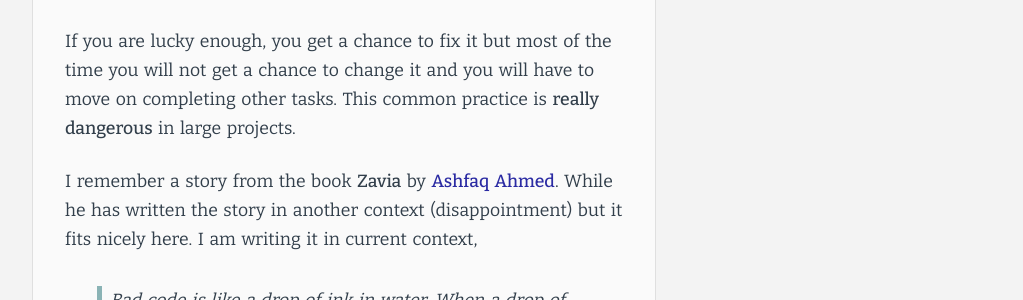
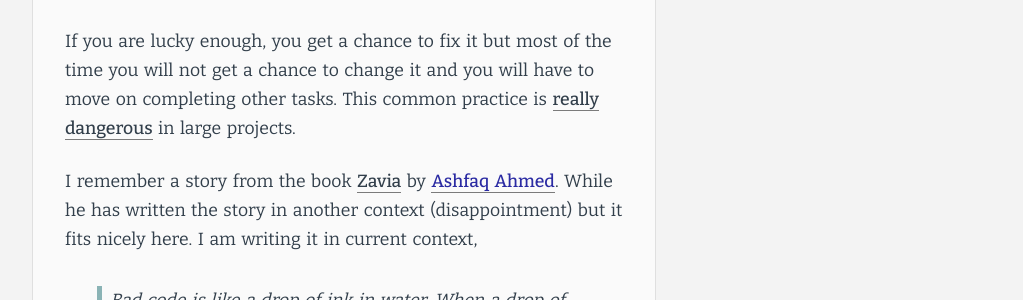
Before and after one commit to multixlab/multixlab.github.io, a Jekyll site: the page built from _posts/2017-03-12-why-should-i-fix-it.md, in a window 1280 px wide. Shown: the part 356-656 px from the top of the page, without its empty margins (128-1151 px from the left). Built offline with Jekyll 4.4.1, drawn with Linux system fonts in a browser that asks for light colours.

Commit message:
add strong element style

```diff
--- a/_sass/base.scss
+++ b/_sass/base.scss
@@ -27,8 +27,7 @@ body, html {
 h1,
 h2,
 h3,
-h4,
-strong {
+h4 {
   font-weight: $weight-medium;
 }
 
@@ -46,6 +45,11 @@ h2 {
 
 em {
   background-color: $color-emphasis;
+}
+
+strong {
+  font-weight: $weight-medium;
+  border-bottom: 1.5px solid $color-subtitle;
 }
 
 a {
```
